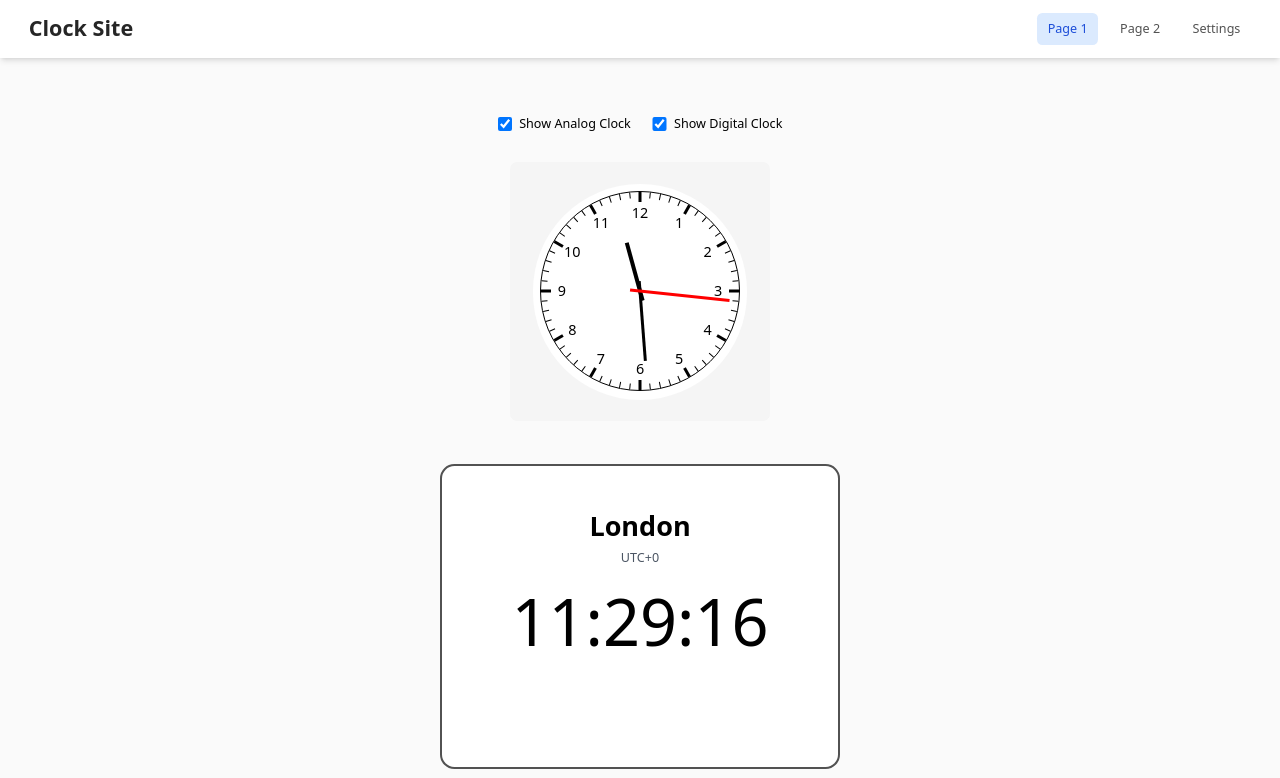
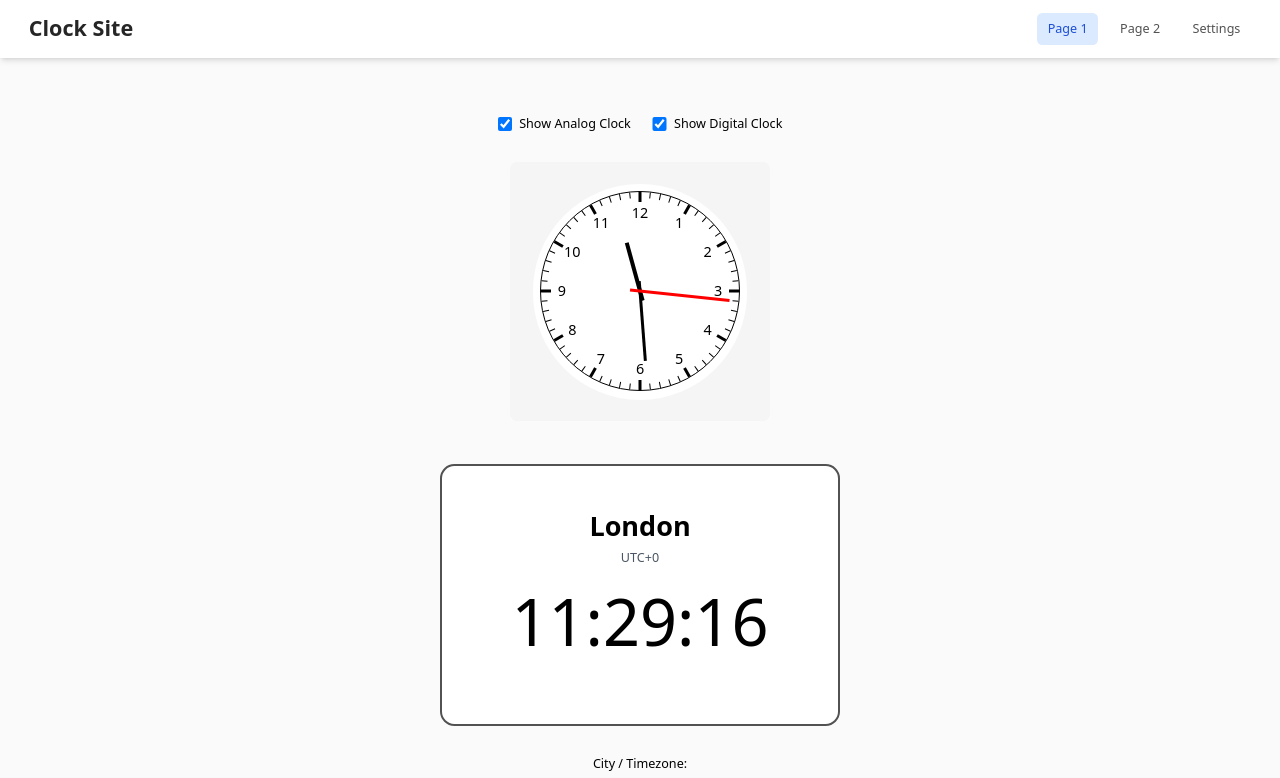
Before and after one commit to tobyhogan/react-clock-site, a React (Vite) app: page /page1 in a window 1280 px wide. Shown: the top 778 px of the page. Built offline with nearby package versions, Linux system fonts and the light colour scheme.

Commit message:
version 1.3.3

```diff
--- a/src/1-components-&-utilities/2-page-specific/1-page1/2-components/Component1.tsx
+++ b/src/1-components-&-utilities/2-page-specific/1-page1/2-components/Component1.tsx
@@ -141,7 +141,7 @@ const Clock = ({ showClock }: ClockProps) => {
   return (
     <div className="flex flex-col items-center justify-center gap-8">
       {/* Raised Clock Widget */}
-      <div className="bg-white dark:bg-neutral-800 border-2 border-neutral-600 rounded-2xl p-12 min-w-[400px] pt-12 pb-16">
+      <div className="bg-white dark:bg-neutral-800 border-2 border-neutral-600 rounded-2xl p-12 min-w-[400px] pt-12 pb-4">
 
         <div className="text-center" style={{ minHeight: '200px' }}>
           {showClock && (
```
